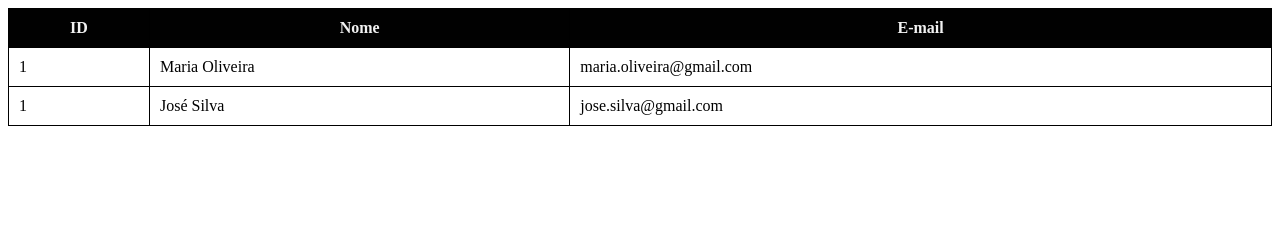
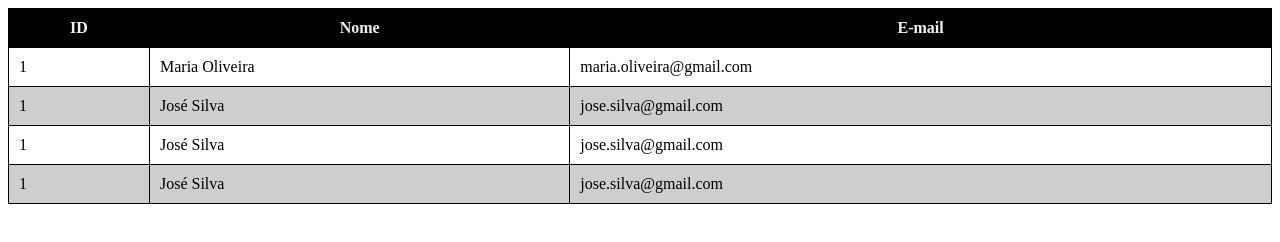
Before and after one commit to luanbatistadev/Front-end-tabelas, a plain HTML site: page index.html in a window 1280 px wide. Drawn offline with Linux system fonts and the light colour scheme.

Commit message:
Add some features

```diff
--- a/index.html
+++ b/index.html
@@ -8,6 +8,7 @@
 </head>
 
 <body>
+    <div class="container-tabela">
         <table class="tabela">
             <tr>
                 <th>ID</th>
@@ -24,7 +25,18 @@
                 <td>José Silva</td>
                 <td>jose.silva@gmail.com</td>
             </tr>
+            <tr>
+                <td>1</td>
+                <td>José Silva</td>
+                <td>jose.silva@gmail.com</td>
+            </tr>
+            <tr>
+                <td>1</td>
+                <td>José Silva</td>
+                <td>jose.silva@gmail.com</td>
+            </tr>
         </table>
+    </div>
 </body>
 
 </html>
--- a/style.css
+++ b/style.css
@@ -18,3 +18,15 @@
     color: #f1f1f1;
     background-color: #010101;
 }
+
+.tabela tr:nth-child(odd) {
+    background-color: #cecece;
+}
+
+.tabela tr:hover {
+    background-color: #c6ca88;
+}
+
+.container-tabela{
+    overflow-x: auto;
+}
```
Lines whose indentation alone changed are shown as unchanged.
